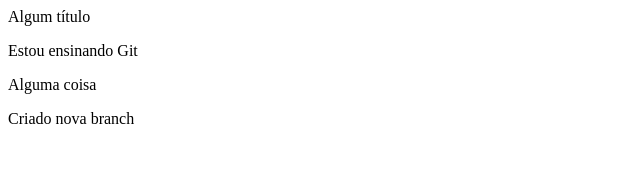
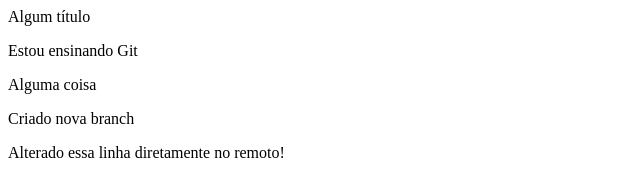
Before and after one commit to lfstos/git_exemplo, a plain HTML site: page index.html in a window 1280 px wide. Shown: the whole page, without its empty margins (0-640 px from the left). Drawn offline with Linux system fonts and the light colour scheme.

Commit message:
Update index.html

```diff
--- a/index.html
+++ b/index.html
@@ -11,5 +11,6 @@
     <p>Estou ensinando Git</p>
     <p>Alguma coisa</p>
     <p>Criado nova branch</p>
+    <p>Alterado essa linha diretamente no remoto!</p>
 </body>
 </html>
```
